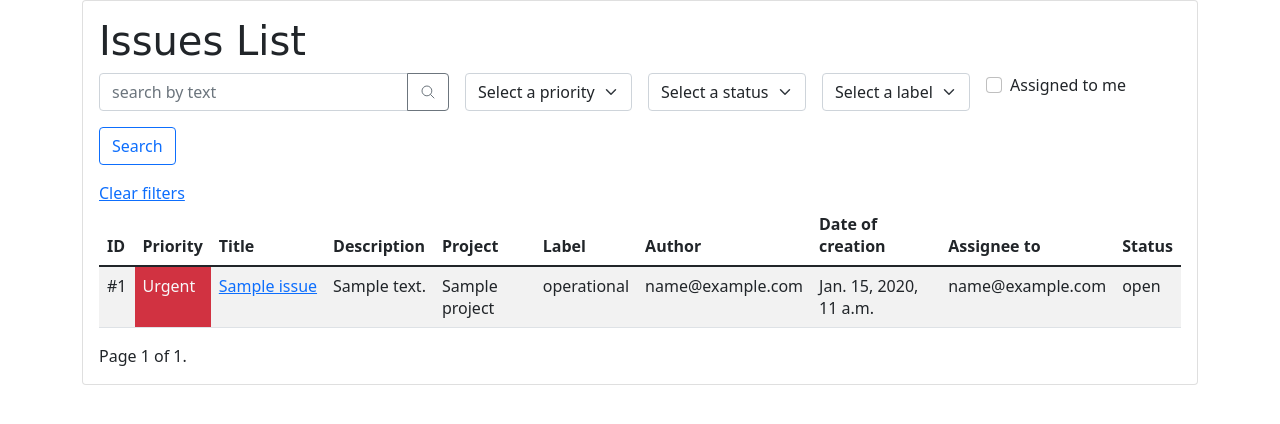
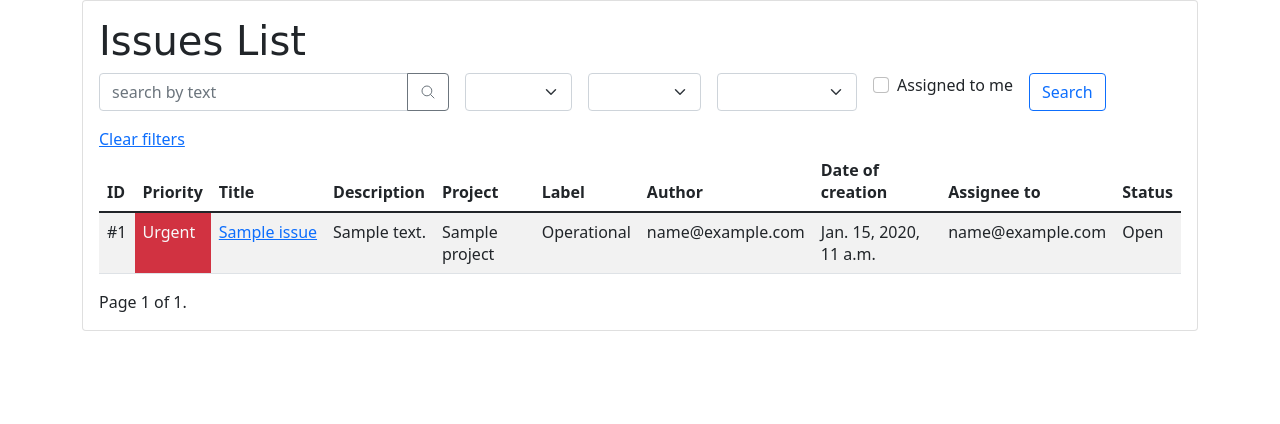
Before and after one commit to renataberoli/bug_catcher, a Django app: page / in a window 1280 px wide. Shown: the part 56-480 px from the top of the page. Run offline with Django 3.2, Linux system fonts and the light colour scheme; tables that the repository leaves empty hold one stand-in row (values such as "Sample post").

Commit message:
Trying to fix filters issues

```diff
--- a/app/templates/issue/issues_list.html
+++ b/app/templates/issue/issues_list.html
@@ -16,28 +16,28 @@
                 </div>
                 <div class="col-auto">
                     <select class="form-select" aria-label="priority select" name="priority">
-                        <option selected value="Select a priority">Select a priority</option>
-                        <option>Urgent</option>
-                        <option>Alto</option>
-                        <option>Normal</option>
-                        <option>Baixo</option>
+                        <option selected></option>
+                        <option value="1">Urgent</option>
+                        <option value="2">High</option>
+                        <option value="3">Normal</option>
+                        <option value="4">Low</option>
                     </select>
                 </div>
                 <div class="col-auto">
                     <select class="form-select" aria-label="status select" name="status">
-                    <option selected value="Select a status">Select a status</option>
-                    <option>Open</option>
-                    <option>Pending</option>
-                    <option>Closed</option>
+                    <option selected></option>
+                    <option value="open">Open</option>
+                    <option value="pending">Pending</option>
+                    <option value="closed">Closed</option>
                 </select>
                 </div>
                 <div class="col-auto">
                     <select class="form-select" aria-label="label select" name="label">
-                    <option selected value="Select a label">Select a label</option>
-                    <option>Front-end</option>
-                    <option>Back-end</option>
-                    <option>Design</option>
-                    <option>Operational</option>
+                    <option selected></option>
+                    <option value="frontend">Front-end</option>
+                    <option value="backend">Back-end</option>
+                    <option value="design">Design</option>
+                    <option value="operational">Operational</option>
                 </select>
                 </div>
                 <div class="col-auto">
@@ -88,11 +88,11 @@
                     <td class="text-truncate" style="max-width: 300px;"><a href="{% url 'issue_detail' pk=issue.pk %}">{{ issue.title }}</a></td>
                     <td class="text-truncate" style="max-width: 300px;">{{ issue.description }}</td>
                     <td>{{ issue.project }}</td>
-                    <td>{{ issue.label }}</td>
+                    <td>{{ issue.get_label_display }}</td>
                     <td>{{ issue.author }}</td>
                     <td>{{ issue.creation_date }}</td>
                     <td>{{ issue.assignee }}</td>
-                    <td>{{ issue.status }}</td>
+                    <td>{{ issue.get_status_display }}</td>
                 </tr>
                 {% endfor %}
                 </tbody>
```
